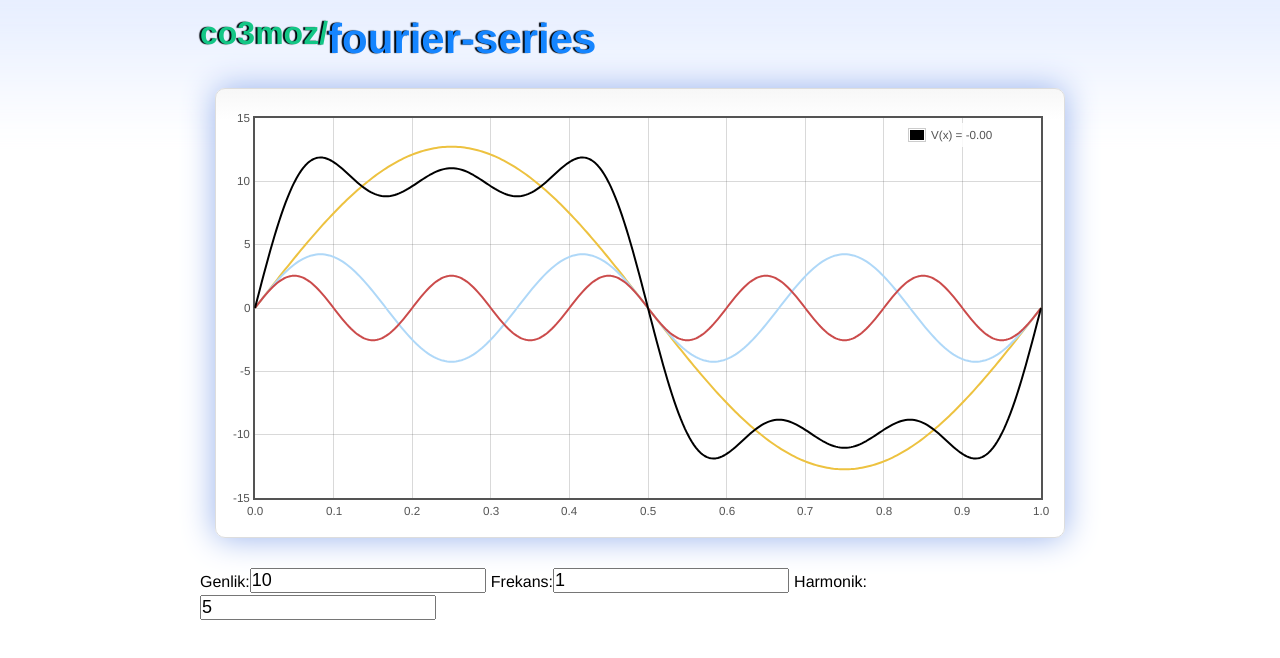
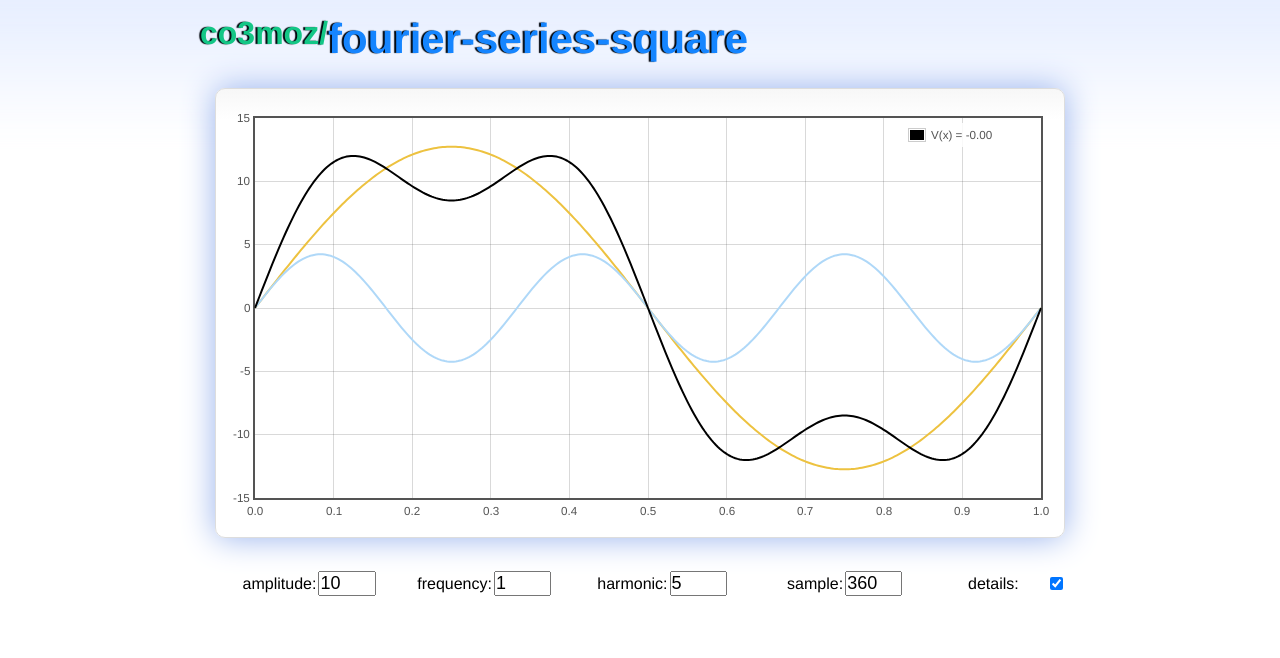
Before and after one commit to co3moz/fourier-series-square, a plain HTML site: page index.html in a window 1280 px wide. Drawn offline with Linux system fonts and the light colour scheme.

Commit message:
1.1.0
busy section added
translated english
sample section added
details section added

```diff
--- a/css/main.css
+++ b/css/main.css
@@ -130,3 +130,47 @@ input[type=checkbox] {
 label {
     font-size: 12pt;
 }
+
+.table {
+    width: 100%;
+}
+
+.table td:nth-child(even) {
+    text-align: left;
+    width: 50px;
+    vertical-align: middle;
+}
+
+.table td:nth-child(odd) {
+    text-align: right;
+    width: 100px;
+    vertical-align: middle;
+}
+
+input {
+    width: 100%;
+}
+
+.busy {
+    position: fixed;
+    width: 100%;
+    height: 100%;
+    background-color: rgba(201, 201, 201, 0.5);
+    z-index: 999;
+    top: 0;
+    left: 0;
+}
+
+.busy > .busyContext {
+    position: fixed;
+    top: 300px;
+    left: 50%;
+    transform: translateX(-50%) translateY(-50%);
+    z-index: 1000;
+    color: #999;
+    font-size: 40pt;
+    text-shadow: -1px -1px 14px black;
+    background-color: #5E5A5A;
+    padding: 30px;
+    font-family: fantasy;
+}
--- a/index.html
+++ b/index.html
@@ -2,30 +2,46 @@
 <html>
 <head>
     <meta http-equiv="Content-Type" content="text/html; charset=utf-8">
-    <title>Fourier serisi</title>
+    <title>Fourier series - Square Wave</title>
     <link href="css/main.css" rel="stylesheet" type="text/css">
-    <!--[if lte IE 8]><script language="javascript" type="text/javascript" src="js/lib/excanvas.min.js"></script><![endif]-->
+    <!--[if lte IE 8]>
+    <script language="javascript" type="text/javascript" src="js/lib/excanvas.min.js"></script><![endif]-->
     <script type="text/javascript" src="js/lib/jquery.js"></script>
     <script type="text/javascript" src="js/lib/jquery.flot.js"></script>
     <script type="text/javascript" src="js/lib/jquery.flot.crosshair.js"></script>
+    <script type="text/javascript" src="js/plotValue.js"></script>
     <script type="text/javascript" src="js/main.js"></script>
 </head>
 <body>
 
 <div id="header">
-    <h2><span><a href="http://github.com/co3moz">co3moz/</a></span><a href="http://github.com/co3moz/fourier-series">fourier-series</a></h2>
+    <h2><span><a href="http://github.com/co3moz">co3moz/</a></span><a
+            href="http://github.com/co3moz/fourier-series-square">fourier-series-square</a></h2>
 </div>
-
+<div class="busy">
+    <div class="busyContext">
+        drawing in progress
+    </div>
+</div>
 <div id="content">
     <div class="container">
         <div id="placeholder" class="placeholder"></div>
     </div>
 
-    <p>
-        <label for="genlik">Genlik:</label><input id="genlik" type="number" value="10" min="0">
-        <label for="frekans">Frekans:</label><input id="frekans" type="number" value="1" min="1">
-        <label for="harmonik">Harmonik:</label><input id="harmonik" type="number" value="5" min="1">
-    </p>
+    <table class="table">
+        <tr>
+            <td><label for="amplitude">amplitude:</label></td>
+            <td><input id="amplitude" type="number" value="10" min="0"></td>
+            <td><label for="frequency">frequency:</label></td>
+            <td><input id="frequency" type="number" value="1" min="1"></td>
+            <td><label for="harmonic">harmonic:</label></td>
+            <td><input id="harmonic" type="number" value="5" min="1"></td>
+            <td><label for="sample">sample:</label></td>
+            <td><input id="sample" type="number" value="360"></td>
+            <td><label for="details">details:</label></td>
+            <td><input id="details" type="checkbox" checked></td>
+        </tr>
+    </table>
 </div>
 
 </body>
--- a/js/main.js
+++ b/js/main.js
@@ -1,36 +1,93 @@
-function drawPlot (ayar) {
+$(function () {
+  var options = {
+    amplitude: 10,
+    frequency: 1,
+    harmonic: 5,
+    sample: 360,
+    details: true
+  };
+  $(".busy").fadeOut(0);
+  drawPlot(options);
+
+  $("input").on("change", function () {
+    var value = +this.value;
+    var id = this.id;
+
+    if (id == "harmonic") {
+      if ((value & 1) == 0) {
+        if (options.harmonic < value) {
+          value = (value + 1);
+        } else {
+          value = (value - 1);
+        }
+      }
+
+      if (value > 1000) {
+        value = 999;
+      }
+    }
+
+    if (value < 1) {
+      value = 1;
+    }
+
+    if (id == "details") {
+      options.details = this.checked;
+    } else {
+      this.value = value;
+      options[id] = value;
+    }
+
+
+    if(options.harmonic > 100) {
+      $(".busy").fadeIn(300);
+      setTimeout(function () {
+        drawPlot(options);
+      }, 300);
+    } else {
+      drawPlot(options);
+    }
+  });
+});
+
+
+function drawPlot (options) {
   var placeHolder = $("#placeholder");
   placeHolder.html("");
 
-  var d = [];
-  for (var k = 0; k < ayar.harmonik - 2; k++) {
-    var y = [];
-    var N = (2 * k + 1);
-    for (var i = 0; i < 1; i += 1 / 360) {
-      y.push([i, 4 * ayar.genlik / (N * Math.PI) * Math.sin(N * Math.PI * ayar.frekans * 2 * i)]);
+  var graphValueCollection = [],
+    sample = options.sample,
+    graphCollection = [],
+    squareGraph = [], N, i, m, plot;
+
+  for (N = 1; N < options.harmonic; N += 2) {
+    var graphValues = [];
+    for (i = 0; i < 1; i += 1 / sample) {
+      graphValues.push([i, 4 * options.amplitude / (N * Math.PI) * Math.sin(N * Math.PI * options.frequency * 2 * i)]);
     }
-    d.push(y);
+    graphValueCollection.push(graphValues);
   }
 
-  var z = [];
-  d.forEach(function (e, k) {
-    z.push({data: e, shadowSize: 0});
-  });
+  if (options.details == true) {
+    graphValueCollection.forEach(function (e) {
+      graphCollection.push({data: e, shadowSize: 0});
+    });
+  }
 
-  var allMix = [];
-  for (i = 0; i <= 360; i++) {
+  var length = graphValueCollection[0].length;
+  for (i = 0; i < length; i++) {
     var total = 0;
 
-    for (var m = 0; m < d.length; m++) {
-      total += d[m][i][1];
+    for (m = 0; m < graphValueCollection.length; m++) {
+      total += graphValueCollection[m][i][1];
     }
 
-    allMix[i] = [i / 360, total];
+    squareGraph[i] = [i / sample, total];
   }
 
-  z.push({data: allMix, shadowSize: 0, color: "black", label: "V(x) = -0.00"});
+  graphCollection.push({data: squareGraph, shadowSize: 0, color: "black", label: "V(x) = -0.00"});
 
-  var plot = $.plot("#placeholder", z, {
+  plot = $.plot("#placeholder", graphCollection, {
     series: {
       lines: {
         show: true
@@ -45,61 +102,5 @@ function drawPlot (ayar) {
     }
   });
 
-
-  var legends = placeHolder.find(".legendLabel");
-
-  legends.each(function () {
-    $(this).css('width', $(this).width());
-  });
-
-  var updateLegendTimeout = null;
-  var latestPosition = null;
-
-  function updateLegend () {
-    updateLegendTimeout = null;
-    var pos = latestPosition;
-    var axes = plot.getAxes();
-    if (pos.x < axes.xaxis.min || pos.x > axes.xaxis.max ||
-      pos.y < axes.yaxis.min || pos.y > axes.yaxis.max) {
-      return;
-    }
-    var i, j, dataset = plot.getData();
-    i = dataset.length - 1;
-    var series = dataset[i];
-    for (j = 0; j < series.data.length; ++j) {
-      if (series.data[j][0] > pos.x) {
-        break;
-      }
-    }
-    var y, p1 = series.data[j - 1], p2 = series.data[j];
-    if (p1 == null) {
-      y = p2[1];
-    } else if (p2 == null) {
-      y = p1[1];
-    } else {
-      y = p1[1] + (p2[1] - p1[1]) * (pos.x - p1[0]) / (p2[0] - p1[0]);
-    }
-    legends.text(series.label.replace(/=.*/, "= " + y.toFixed(2)));
-  }
-  placeHolder.bind("plothover", function (event, pos, item) {
-    latestPosition = pos;
-    if (!updateLegendTimeout) {
-      updateLegendTimeout = setTimeout(updateLegend, 50);
-    }
-  });
+  plotValue(plot, placeHolder, options);
 }
-
-
-$(function () {
-  var ayar = {
-    genlik: 10,
-    frekans: 1,
-    harmonik: 5
-  };
-  drawPlot(ayar);
-
-  $("input").on("change", function () {
-    ayar[this.id] = +this.value;
-    drawPlot(ayar);
-  });
-});
--- /dev/null
+++ b/js/plotValue.js
@@ -0,0 +1,49 @@
+function plotValue(plot, placeHolder, options) {
+  var legends = placeHolder.find(".legendLabel");
+
+  legends.each(function () {
+    $(this).css('width', $(this).width());
+  });
+
+  var updateLegendTimeout = null;
+  var latestPosition = null;
+
+  function updateLegend () {
+    updateLegendTimeout = null;
+    var pos = latestPosition;
+    var axes = plot.getAxes();
+    if (pos.x < axes.xaxis.min || pos.x > axes.xaxis.max ||
+      pos.y < axes.yaxis.min || pos.y > axes.yaxis.max) {
+      return;
+    }
+    var i, j, dataset = plot.getData();
+    i = dataset.length - 1;
+    var series = dataset[i];
+    for (j = 0; j < series.data.length; ++j) {
+      if (series.data[j][0] > pos.x) {
+        break;
+      }
+    }
+    var y, p1 = series.data[j - 1], p2 = series.data[j];
+    if (p1 == null) {
+      y = p2[1];
+    } else if (p2 == null) {
+      y = p1[1];
+    } else {
+      y = p1[1] + (p2[1] - p1[1]) * (pos.x - p1[0]) / (p2[0] - p1[0]);
+    }
+    legends.text(series.label.replace(/=.*/, "= " + y.toFixed(2)));
+  }
+  placeHolder.bind("plothover", function (event, pos, item) {
+    latestPosition = pos;
+    if (!updateLegendTimeout) {
+      updateLegendTimeout = setTimeout(updateLegend, 50);
+    }
+  });
+
+  setTimeout(function() {
+    $(".busy").fadeOut(300);
+  }, 300)
+}
+
+window.plotValue = plotValue;
```
Also changed, not shown: 1 other file.
